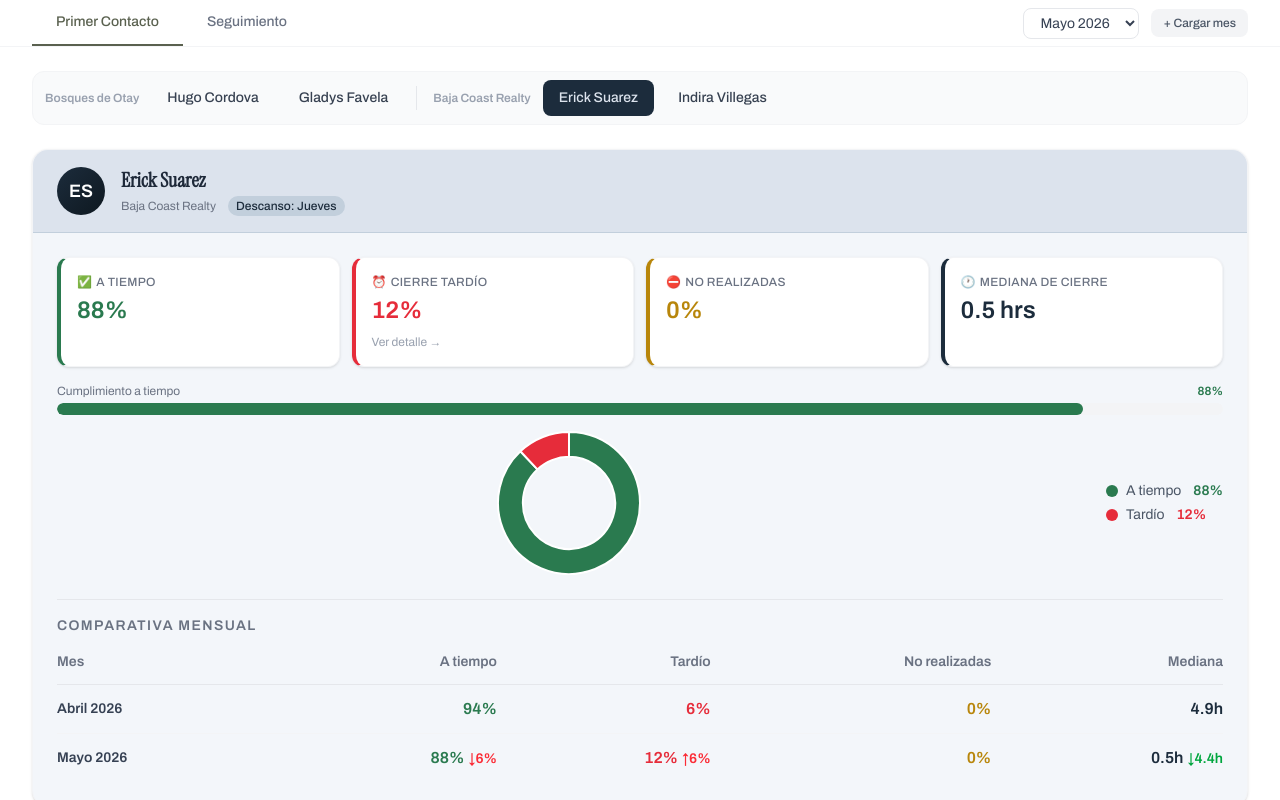
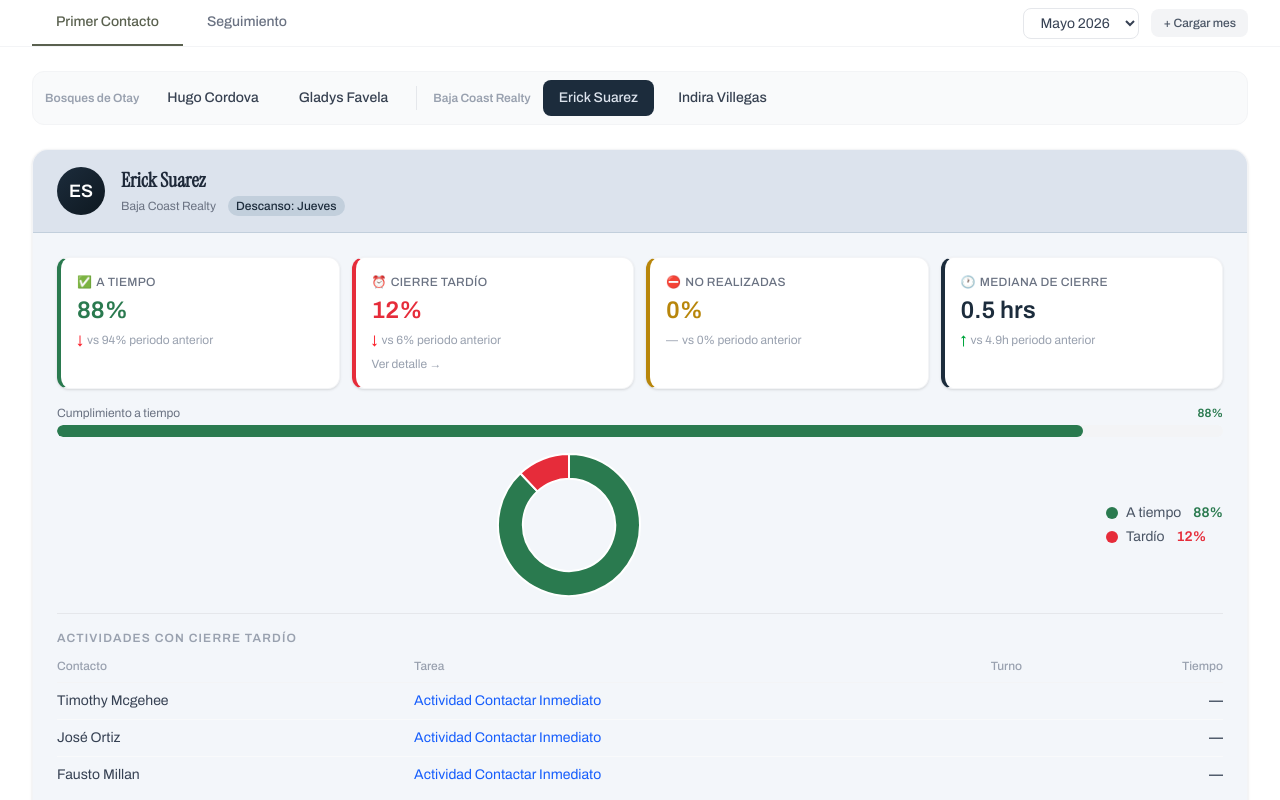
Before and after one commit to GabrielaLuna16/RacabaAct, a Next.js app: page / in a window 1280 px wide. Both pictures are taken after a click on the button "Erick Suarez". Shown: the top 800 px of the page. Built offline with nearby package versions, Linux system fonts and the light colour scheme.

Commit message:
feat: vs periodo anterior en KPIs, tardios desplegados, logo Bosques de Otay

```diff
--- a/components/AdvisorPanel.tsx
+++ b/components/AdvisorPanel.tsx
@@ -4,7 +4,7 @@ import { useState } from 'react';
 import dynamic from 'next/dynamic';
 import KPICard from './KPICard';
 import TardioModal from './TardioModal';
-import type { AdvisorStats as PCStats, PrimerContactoData } from '@/lib/processPrimerContacto';
+import type { AdvisorStats as PCStats, PrimerContactoData, Turno } from '@/lib/processPrimerContacto';
 import type { SectionStats, HugoAdvisorStats, SeguimientoData } from '@/lib/processSeguimiento';
 
 const DonutChart = dynamic(() => import('./DonutChart'), { ssr: false });
@@ -12,30 +12,25 @@ const DonutChart = dynamic(() => import('./DonutChart'), { ssr: false });
 type TabType = 'primer_contacto' | 'seguimiento';
 
 const REST_DAY_LABEL: Record<string, string> = {
-  'Hugo Cordova': 'Descanso: Martes',
-  'Gladys Favela': 'Descanso: Jueves',
-  'Erick Suarez': 'Descanso: Jueves',
-  'Indira Villegas': 'Descanso: Martes',
+  'Hugo Cordova':   'Descanso: Martes',
+  'Gladys Favela':  'Descanso: Jueves',
+  'Erick Suarez':   'Descanso: Jueves',
+  'Indira Villegas':'Descanso: Martes',
 };
 
 const COMPANY: Record<string, string> = {
-  'Hugo Cordova': 'Bosques de Otay',
-  'Gladys Favela': 'Bosques de Otay',
-  'Erick Suarez': 'Baja Coast Realty',
-  'Indira Villegas': 'Baja Coast Realty',
+  'Hugo Cordova':   'Bosques de Otay',
+  'Gladys Favela':  'Bosques de Otay',
+  'Erick Suarez':   'Baja Coast Realty',
+  'Indira Villegas':'Baja Coast Realty',
 };
 
+const BOSQUES_ADVISORS = new Set(['Hugo Cordova', 'Gladys Favela']);
+
 interface BrandColors {
-  kpiATime: string;
-  kpiTardio: string;
-  kpiNoRealizada: string;
-  kpiMediana: string;
-  headerBg: string;
-  headerBorder: string;
-  avatarFrom: string;
-  avatarTo: string;
-  panelBg: string;
-  accentFont: string;
+  kpiATime: string; kpiTardio: string; kpiNoRealizada: string; kpiMediana: string;
+  headerBg: string; headerBorder: string; avatarFrom: string; avatarTo: string;
+  panelBg: string; accentFont: string;
 }
 
 const BRAND: Record<string, BrandColors> = {
@@ -61,21 +56,93 @@ const BRAND: Record<string, BrandColors> = {
   },
 };
 
+// ── Turno helpers ────────────────────────────────────────────────────────────
+
+function fmtTiempo(min: number): string {
+  if (min < 60) return `${min} min`;
+  if (min < 60 * 24) return `${(min / 60).toFixed(1)} h`;
+  return `${Math.round(min / 1440)} día${min >= 2880 ? 's' : ''}`;
+}
+
+const TURNO_LABEL: Record<Turno, string> = {
+  horario_laboral: 'Horario laboral',
+  fuera_horario:   'Fuera de horario',
+  fin_semana:      'Fin de semana',
+};
+
+const TURNO_STYLE: Record<Turno, string> = {
+  horario_laboral: 'bg-green-50 text-green-700 border border-green-200',
+  fuera_horario:   'bg-amber-50 text-amber-700 border border-amber-200',
+  fin_semana:      'bg-blue-50 text-blue-700 border border-blue-200',
+};
+
+function TurnoBadge({ turno }: { turno?: Turno }) {
+  if (!turno) return null;
+  return (
+    <span className={`text-xs px-2 py-0.5 rounded-full font-medium whitespace-nowrap ${TURNO_STYLE[turno]}`}>
+      {TURNO_LABEL[turno]}
+    </span>
+  );
+}
+
+// ── Inline tardio table ──────────────────────────────────────────────────────
+
+function TardioInline({ stats, brand }: { stats: PCStats | SectionStats; brand: BrandColors }) {
+  if (stats.cierre_tardio === 0) return null;
+
+  type AnyRow = { contacto: string; tarea: string; tarea_url?: string; turno?: Turno; tiempo_min?: number };
+  const rows = [...(stats.tardio_detail as AnyRow[])].sort(
+    (a, b) => (b.tiempo_min ?? 0) - (a.tiempo_min ?? 0)
+  );
+
+  return (
+    <div className="mt-4 pt-4 border-t border-gray-200">
+      <p className="text-xs font-semibold text-gray-400 uppercase tracking-widest mb-3">
+        Actividades con cierre tardío
+      </p>
+      <div className="overflow-x-auto">
+        <table className="w-full text-sm min-w-[380px]">
+          <thead>
+            <tr className="text-xs text-gray-400 border-b border-gray-100">
+              <th className="text-left pb-2 font-medium">Contacto</th>
+              <th className="text-left pb-2 font-medium">Tarea</th>
+              <th className="text-left pb-2 font-medium">Turno</th>
+              <th className="text-right pb-2 font-medium">Tiempo</th>
+            </tr>
+          </thead>
+          <tbody>
+            {rows.map((r, i) => (
+              <tr key={i} className="border-b border-gray-50 last:border-0">
+                <td className="py-2 text-gray-700">{r.contacto || '—'}</td>
+                <td className="py-2 max-w-[180px] truncate">
+                  {r.tarea_url
+                    ? <a href={r.tarea_url} target="_blank" rel="noopener noreferrer" className="text-blue-600 hover:underline">{r.tarea}</a>
+                    : <span className="text-gray-600">{r.tarea}</span>}
+                </td>
+                <td className="py-2"><TurnoBadge turno={r.turno} /></td>
+                <td className="py-2 text-right font-semibold text-gray-700 whitespace-nowrap">
+                  {r.tiempo_min != null ? fmtTiempo(r.tiempo_min) : '—'}
+                </td>
+              </tr>
+            ))}
+          </tbody>
+        </table>
+      </div>
+    </div>
+  );
+}
+
+// ── Comparativa mensual ──────────────────────────────────────────────────────
+
 interface CompareEntry {
-  label: string;
-  month: string;
-  aTime: number;
-  tardio: number;
-  noRealizada: number;
-  mediana: number | null;
+  label: string; month: string;
+  aTime: number; tardio: number; noRealizada: number; mediana: number | null;
 }
 
 function Trend({ delta, better, unit }: { delta: number; better: 'up' | 'down'; unit: '%' | 'h' }) {
   if (Math.abs(delta) < 0.5) return null;
   const isGood = better === 'up' ? delta > 0 : delta < 0;
-  const display = unit === 'h'
-    ? `${Math.abs(delta).toFixed(1)}h`
-    : `${Math.abs(Math.round(delta))}%`;
+  const display = unit === 'h' ? `${Math.abs(delta).toFixed(1)}h` : `${Math.abs(Math.round(delta))}%`;
   return (
     <span className={`ml-1 text-sm font-bold ${isGood ? 'text-green-600' : 'text-red-500'}`}>
       {delta > 0 ? '↑' : '↓'}{display}
@@ -135,18 +202,24 @@ function MonthComparison({ entries, brand }: { entries: CompareEntry[]; brand: B
   );
 }
 
+// ── StatSection ──────────────────────────────────────────────────────────────
+
+type PrevEntry = { aTime: number; tardio: number; noRealizada: number; mediana: number | null } | null;
+
+function calcImproved(curr: number, prev: number, better: 'up' | 'down'): boolean | null {
+  if (curr === prev) return null;
+  return better === 'up' ? curr > prev : curr < prev;
+}
+
 function initials(name: string) {
   return name.split(' ').map(p => p[0]).join('').slice(0, 2).toUpperCase();
 }
 
 function StatSection({
-  stats,
-  advisor,
-  tabType,
-  title,
-  brand,
+  stats, prevEntry, advisor, tabType, title, brand,
 }: {
   stats: PCStats | SectionStats;
+  prevEntry: PrevEntry;
   advisor: string;
   tabType: TabType;
   title?: string;
@@ -164,17 +237,30 @@ function StatSection({
 
       {/* KPI Grid */}
       <div className="grid grid-cols-2 md:grid-cols-4 gap-3 mb-4">
-        <KPICard label="A tiempo" value={`${stats.pct_a_tiempo}%`} color={brand.kpiATime} icon="✅" />
         <KPICard
-          label="Cierre tardío"
-          value={`${stats.pct_tardio}%`}
-          color={brand.kpiTardio}
-          icon="⏰"
+          label="A tiempo" value={`${stats.pct_a_tiempo}%`} color={brand.kpiATime} icon="✅"
+          prevValue={prevEntry ? `${prevEntry.aTime}%` : undefined}
+          improved={prevEntry ? calcImproved(stats.pct_a_tiempo, prevEntry.aTime, 'up') : undefined}
+        />
+        <KPICard
+          label="Cierre tardío" value={`${stats.pct_tardio}%`} color={brand.kpiTardio} icon="⏰"
           clickable={stats.cierre_tardio > 0}
           onClick={() => stats.cierre_tardio > 0 && setModalOpen(true)}
+          prevValue={prevEntry ? `${prevEntry.tardio}%` : undefined}
+          improved={prevEntry ? calcImproved(stats.pct_tardio, prevEntry.tardio, 'down') : undefined}
         />
-        <KPICard label="No realizadas" value={`${stats.pct_no_realizada}%`} color={brand.kpiNoRealizada} icon="⛔" />
-        <KPICard label="Mediana de cierre" value={mediaLabel} color={brand.kpiMediana} icon="🕐" />
+        <KPICard
+          label="No realizadas" value={`${stats.pct_no_realizada}%`} color={brand.kpiNoRealizada} icon="⛔"
+          prevValue={prevEntry ? `${prevEntry.noRealizada}%` : undefined}
+          improved={prevEntry ? calcImproved(stats.pct_no_realizada, prevEntry.noRealizada, 'down') : undefined}
+        />
+        <KPICard
+          label="Mediana de cierre" value={mediaLabel} color={brand.kpiMediana} icon="🕐"
+          prevValue={prevEntry?.mediana != null ? `${prevEntry.mediana.toFixed(1)}h` : undefined}
+          improved={prevEntry?.mediana != null && mediaHours != null
+            ? calcImproved(mediaHours, prevEntry.mediana, 'down')
+            : undefined}
+        />
       </div>
 
       {/* Progress bar */}
@@ -184,22 +270,16 @@ function StatSection({
           <span className="font-semibold" style={{ color: brand.kpiATime }}>{stats.pct_a_tiempo}%</span>
         </div>
         <div className="h-3 bg-gray-100 rounded-full overflow-hidden">
-          <div
-            className="h-full rounded-full transition-all duration-700"
-            style={{ width: `${stats.pct_a_tiempo}%`, background: brand.kpiATime }}
-          />
+          <div className="h-full rounded-full transition-all duration-700"
+            style={{ width: `${stats.pct_a_tiempo}%`, background: brand.kpiATime }} />
         </div>
       </div>
 
       {/* Donut + legend */}
       <div className="flex items-center gap-6">
         <DonutChart
-          aTime={stats.pct_a_tiempo}
-          tardio={stats.pct_tardio}
-          noRealizada={stats.pct_no_realizada}
-          colorATime={brand.kpiATime}
-          colorTardio={brand.kpiTardio}
-          colorNoRealizada={brand.kpiNoRealizada}
+          aTime={stats.pct_a_tiempo} tardio={stats.pct_tardio} noRealizada={stats.pct_no_realizada}
+          colorATime={brand.kpiATime} colorTardio={brand.kpiTardio} colorNoRealizada={brand.kpiNoRealizada}
         />
         <div className="flex flex-col gap-1 text-sm">
           <div className="flex items-center gap-2">
@@ -219,30 +299,31 @@ function StatSection({
               <span className="font-bold ml-1" style={{ color: brand.kpiNoRealizada }}>{stats.pct_no_realizada}%</span>
             </div>
           )}
-
         </div>
       </div>
 
+      {/* Tardíos desplegados */}
+      <TardioInline stats={stats} brand={brand} />
+
       <TardioModal
-        isOpen={modalOpen}
-        onClose={() => setModalOpen(false)}
-        advisor={advisor}
-        type={tabType}
-        rows={stats.tardio_detail}
-        accentColor={brand.kpiTardio}
+        isOpen={modalOpen} onClose={() => setModalOpen(false)}
+        advisor={advisor} type={tabType} rows={stats.tardio_detail} accentColor={brand.kpiTardio}
       />
     </div>
   );
 }
+
+// ── AdvisorPanel ─────────────────────────────────────────────────────────────
 
 interface AdvisorPanelProps {
   advisor: string;
   stats: PCStats | HugoAdvisorStats | SectionStats;
   tabType: TabType;
   allMonthsData: (PrimerContactoData | SeguimientoData)[];
+  currentMonth: string;
 }
 
-export default function AdvisorPanel({ advisor, stats, tabType, allMonthsData }: AdvisorPanelProps) {
+export default function AdvisorPanel({ advisor, stats, tabType, allMonthsData, currentMonth }: AdvisorPanelProps) {
   const brand = BRAND[advisor] ?? BRAND['Hugo Cordova'];
   const isHugoSeg = tabType === 'seguimiento' && advisor === 'Hugo Cordova' && 'actividades' in stats;
 
@@ -251,49 +332,47 @@ export default function AdvisorPanel({ advisor, stats, tabType, allMonthsData }:
     .sort((a, b) => a.month.localeCompare(b.month))
     .map((d) => {
       const s = d.advisors[advisor];
-      let st: PCStats | SectionStats;
-      if ('actividades' in s) {
-        st = (s as HugoAdvisorStats).actividades;
-      } else {
-        st = s as PCStats | SectionStats;
-      }
+      const st = ('actividades' in s) ? (s as HugoAdvisorStats).actividades : (s as PCStats | SectionStats);
       return {
-        label: d.label,
-        month: d.month,
-        aTime: st.pct_a_tiempo,
-        tardio: st.pct_tardio,
-        noRealizada: st.pct_no_realizada,
-        mediana: st.mediana_horas,
+        label: d.label, month: d.month,
+        aTime: st.pct_a_tiempo, tardio: st.pct_tardio,
+        noRealizada: st.pct_no_realizada, mediana: st.mediana_horas,
       };
     });
 
+  const currentIdx = compareEntries.findIndex((e) => e.month === currentMonth);
+  const prevEntry: PrevEntry = currentIdx > 0 ? compareEntries[currentIdx - 1] : null;
+
   return (
     <div className="rounded-2xl overflow-hidden shadow-sm border border-gray-100" style={{ background: brand.panelBg }}>
-      {/* Advisor header */}
-      <div
-        className="flex items-center gap-4 px-6 py-4"
-        style={{ background: brand.headerBg, borderBottom: `1px solid ${brand.headerBorder}` }}
-      >
+      {/* Header */}
+      <div className="flex items-center gap-4 px-6 py-4"
+        style={{ background: brand.headerBg, borderBottom: `1px solid ${brand.headerBorder}` }}>
         <div
           className="w-12 h-12 rounded-full flex items-center justify-center text-white font-bold text-lg flex-shrink-0"
           style={{ background: `linear-gradient(135deg, ${brand.avatarFrom}, ${brand.avatarTo})` }}
         >
           {initials(advisor)}
         </div>
-        <div>
+        <div className="flex-1">
           <h2 className="text-xl font-bold text-gray-800" style={{ fontFamily: brand.accentFont }}>
             {advisor}
           </h2>
           <div className="flex items-center gap-3 mt-0.5">
             <span className="text-xs text-gray-500">{COMPANY[advisor]}</span>
-            <span
-              className="text-xs px-2 py-0.5 rounded-full font-medium"
-              style={{ background: brand.headerBorder, color: brand.avatarFrom }}
-            >
+            <span className="text-xs px-2 py-0.5 rounded-full font-medium"
+              style={{ background: brand.headerBorder, color: brand.avatarFrom }}>
               {REST_DAY_LABEL[advisor] ?? ''}
             </span>
           </div>
         </div>
+        {BOSQUES_ADVISORS.has(advisor) && (
+          <img
+            src="/logos/bosques-de-otay.png"
+            alt="Bosques de Otay"
+            className="h-10 object-contain opacity-80"
+          />
+        )}
       </div>
 
       {/* Content */}
@@ -302,26 +381,21 @@ export default function AdvisorPanel({ advisor, stats, tabType, allMonthsData }:
           <>
             <StatSection
               stats={(stats as HugoAdvisorStats).actividades}
-              advisor={advisor}
-              tabType={tabType}
-              title="Actividades"
-              brand={brand}
+              prevEntry={prevEntry}
+              advisor={advisor} tabType={tabType} title="Actividades" brand={brand}
             />
             <div className="border-t border-gray-200 my-4" />
             <StatSection
               stats={(stats as HugoAdvisorStats).llamadas}
-              advisor={advisor}
-              tabType={tabType}
-              title="Llamadas"
-              brand={brand}
+              prevEntry={null}
+              advisor={advisor} tabType={tabType} title="Llamadas" brand={brand}
             />
           </>
         ) : (
           <StatSection
             stats={stats as PCStats | SectionStats}
-            advisor={advisor}
-            tabType={tabType}
-            brand={brand}
+            prevEntry={prevEntry}
+            advisor={advisor} tabType={tabType} brand={brand}
           />
         )}
         <MonthComparison entries={compareEntries} brand={brand} />
--- a/components/AdvisorTabs.tsx
+++ b/components/AdvisorTabs.tsx
@@ -79,6 +79,7 @@ export default function AdvisorTabs({ data, tabType, allMonthsData }: AdvisorTab
           stats={data.advisors[active]}
           tabType={tabType}
           allMonthsData={allMonthsData}
+          currentMonth={data.month}
         />
       )}
     </div>
--- a/components/KPICard.tsx
+++ b/components/KPICard.tsx
@@ -7,9 +7,11 @@ interface KPICardProps {
   onClick?: () => void;
   clickable?: boolean;
   icon?: string;
+  prevValue?: string;
+  improved?: boolean | null;
 }
 
-export default function KPICard({ label, value, color, onClick, clickable, icon }: KPICardProps) {
+export default function KPICard({ label, value, color, onClick, clickable, icon, prevValue, improved }: KPICardProps) {
   return (
     <div
       onClick={onClick}
@@ -23,6 +25,14 @@ export default function KPICard({ label, value, color, onClick, clickable, icon
       <span className="text-2xl font-bold" style={{ color }}>
         {value}
       </span>
+      {prevValue != null && (
+        <div className="flex items-center gap-1 mt-0.5">
+          {improved === true  && <span className="text-green-600 text-xs font-bold">↑</span>}
+          {improved === false && <span className="text-red-500 text-xs font-bold">↓</span>}
+          {improved === null  && <span className="text-gray-400 text-xs">—</span>}
+          <span className="text-xs text-gray-400">vs {prevValue} periodo anterior</span>
+        </div>
+      )}
       {clickable && (
         <span className="text-xs text-gray-400 mt-1">Ver detalle →</span>
       )}
```
